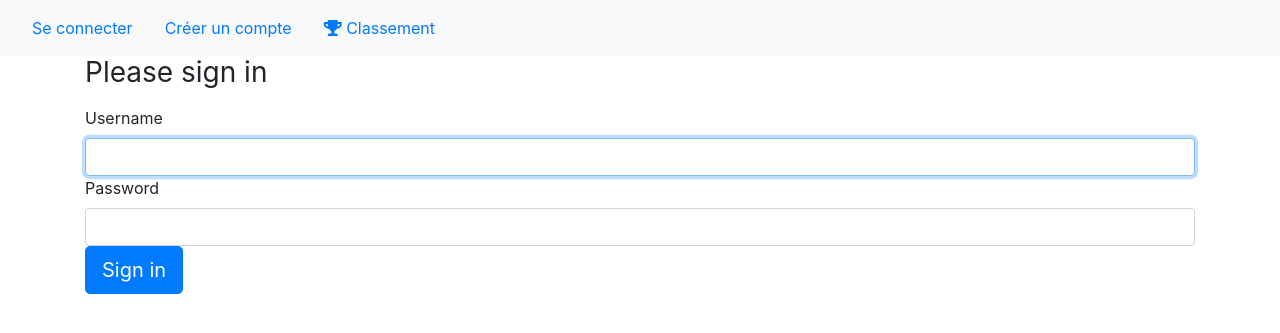
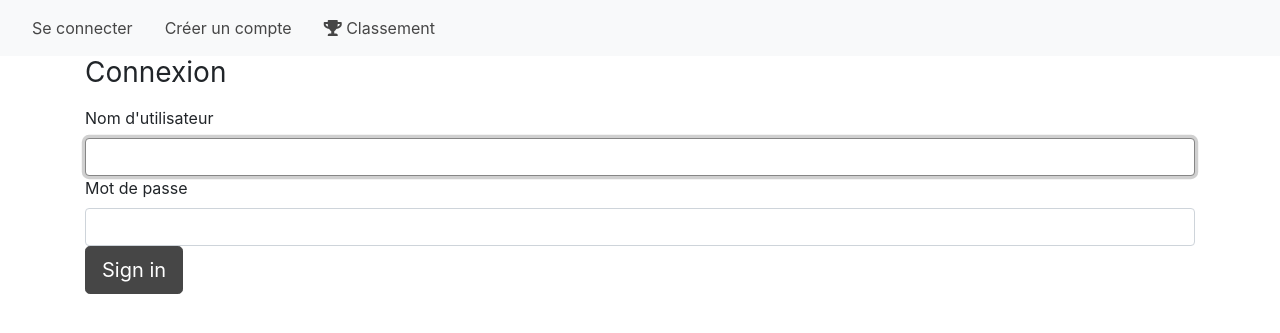
Before and after one commit to WildCodeSchool/2023-03-remote-fr-php-security-contest, a Symfony app: template templates/security/login.html.twig in a window 1280 px wide. Shown: the top 333 px of the page. Run offline with Twig, Linux system fonts and the light colour scheme; the template is opened without the code that fills it, so the values that code supplies are empty; style sheets or scripts are compiled from the project's sources; some libraries are stand-ins or nearby versions.

Commit message:
behavior improvments

```diff
--- a/assets/css/app.scss
+++ b/assets/css/app.scss
@@ -1,7 +1,10 @@
+$theme-colors: (
+        "primary": #464646,
+);
+@import 'challenge';
 @import "~bootstrap/scss/bootstrap";
 @import "~@fortawesome/fontawesome-free/scss/fontawesome";
 @import '~@fortawesome/fontawesome-free/scss/solid';
 @import '~@fortawesome/fontawesome-free/scss/regular';
 @import '~@fortawesome/fontawesome-free/scss/brands';
 @import 'ranking';
-@import 'challenge';
--- a/assets/css/challenge.scss
+++ b/assets/css/challenge.scss
@@ -1,5 +1,5 @@
 .card {
   margin-left: 14rem;
   margin-right: 14rem;
-  margin-bottom: 2rem;
+  margin-top: 2rem;
 }
--- a/templates/challenge/_card.html.twig
+++ b/templates/challenge/_card.html.twig
@@ -14,11 +14,12 @@
             <i class="fas fa-check"></i> Challenge réussi !
         {% endif %}
         {% if (app.user.stepInProgress < challenge.step ) %}
+            {% set disabled = true %}
             <i class="fas fa-hourglass-start"></i> Challenge en attente
         {% endif %}
         </p>
     </div>
     <div class="card-footer">
-        <a target="_blank" href="{{ challenge.url }}" class="btn btn-primary">Voir le challenge</a>
+        <a target="_blank" href="{{ disabled ? '#' : challenge.url }}" class="btn btn-primary {{ disabled ? 'disabled' }}">Voir le challenge</a>
     </div>
 </div>
--- a/templates/challenge/index.html.twig
+++ b/templates/challenge/index.html.twig
@@ -3,7 +3,6 @@
 {% block title %}Challenges{% endblock %}
 
 {% block body %}
-    <h1>Challenges</h1>
     {% for challenge in challenges %}
         {% set cardStyle = '' %}
         {% if (app.user.stepInProgress > challenge.step ) %}
@@ -12,6 +11,7 @@
         {% if (app.user.stepInProgress < challenge.step ) %}
             {% set cardStyle = 'text-white bg-dark' %}
         {% endif %}
+        {% set disabled = false %}
         {% include 'challenge/_card.html.twig' %}
     {% endfor %}
 {% endblock %}
--- a/templates/registration/register.html.twig
+++ b/templates/registration/register.html.twig
@@ -5,7 +5,7 @@
 
 {% block body %}
     <div class="container">
-        <h1 class="h3 mb-3 font-weight-normal">Register</h1>
+        <h1 class="h3 mb-3 font-weight-normal">Créer un compte</h1>
 
         {{ form_start(registrationForm) }}
             {{ form_row(registrationForm.username) }}
--- a/templates/security/login.html.twig
+++ b/templates/security/login.html.twig
@@ -11,14 +11,14 @@
 
             {% if app.user %}
                 <div class="mb-3">
-                    You are logged in as {{ app.user.username }}, <a href="{{ path('app_logout') }}">Logout</a>
+                    logué en tant que {{ app.user.username }}, <a href="{{ path('app_logout') }}">Logout</a>
                 </div>
             {% endif %}
 
-            <h1 class="h3 mb-3 font-weight-normal">Please sign in</h1>
-            <label for="inputUsername">Username</label>
+            <h1 class="h3 mb-3 font-weight-normal">Connexion</h1>
+            <label for="inputUsername">Nom d'utilisateur</label>
             <input type="text" value="{{ last_username }}" name="username" id="inputUsername" class="form-control" required autofocus>
-            <label for="inputPassword">Password</label>
+            <label for="inputPassword">Mot de passe</label>
             <input type="password" name="password" id="inputPassword" class="form-control" required>
 
             <input type="hidden" name="_csrf_token"
```
Also changed, not shown: src/Form/RegistrationFormType.php (+7 -3 lines). Lines whose indentation alone changed are shown as unchanged.
